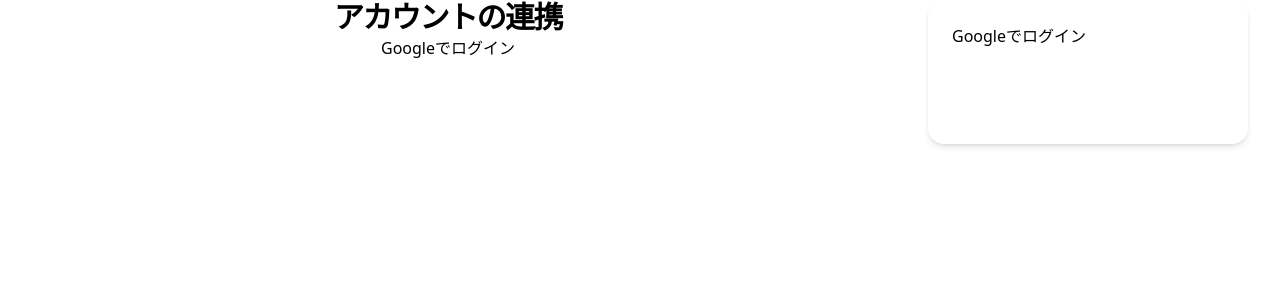
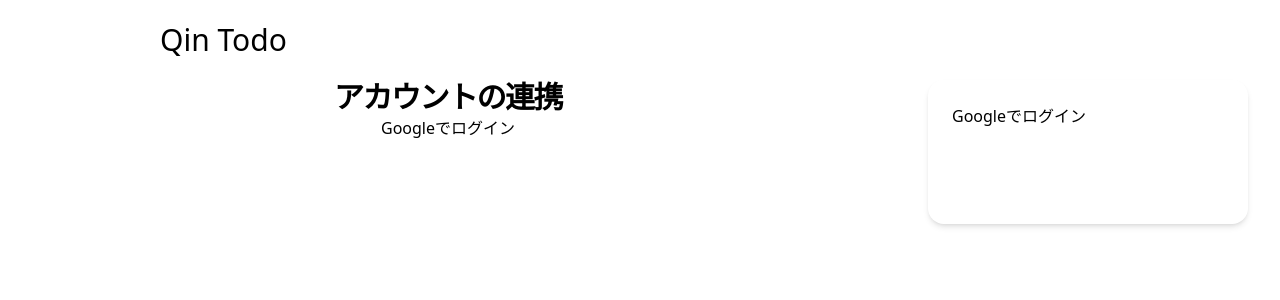
Before and after one commit to qin-todo-teamH/Qin-todo-React, a Next.js app: page /signin in a window 1280 px wide. Shown: the top 300 px of the page. Built offline with nearby package versions, Linux system fonts and the light colour scheme; no server answers.

Commit message:
refactor: Headerを固定してpageのrouting

```diff
--- a/src/pages/_app.tsx
+++ b/src/pages/_app.tsx
@@ -1,12 +1,10 @@
-import "src/styles/index.css"
+import "src/styles/index.css";
 import { memo } from "react";
 import { NextPage } from "next";
-import { SignIn } from "src/pages/signin";
+import type { AppProps } from "next/app";
 
-const App: NextPage = ( ) => {
-  return (
-    <SignIn />
-  );
-};
+function App({ Component, pageProps }: AppProps) {
+  return <Component {...pageProps} />;
+}
 
 export default memo(App);
--- a/src/pages/signin.tsx
+++ b/src/pages/signin.tsx
@@ -3,12 +3,14 @@
 import { auth, provider } from "src/firebase/firebase";
 import { useAuthState } from "react-firebase-hooks/auth";
 import { HiOutlineLogout } from "react-icons/hi";
+import { Header } from "src/components/Layout/Header";
 
-export const SignIn: NextPage = () => {
+const SignIn: NextPage = () => {
   const [user] = useAuthState(auth);
 
   return (
     <>
+      <Header title="signin"></Header>
       <div className="">
         <div className="flex">
           <div className="h-screen w-1/2 text-center mx-auto">
@@ -42,6 +44,8 @@
     </>
   );
 };
+
+export default SignIn;
 
 const SignInButton = () => {
   const signInWithGoogle = () => {
```
